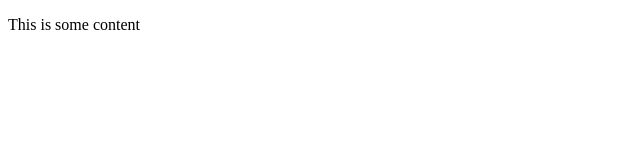
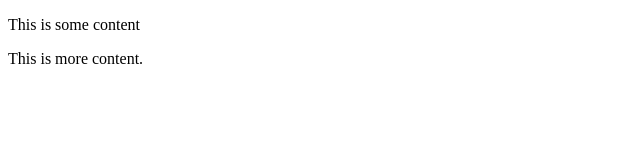
Before and after one commit to donburks/apr92018_intro_git, a plain HTML site: page index.html in a window 1280 px wide. Shown: the whole page, without its empty margins (0-640 px from the left). Drawn offline with Linux system fonts and the light colour scheme.

Commit message:
Added more content to index file

```diff
--- a/index.html
+++ b/index.html
@@ -5,5 +5,8 @@
   </head>
   <body>
     <p>This is some content</p>
+    <div>
+      <p>This is more content.</p>
+    </div>
   </body>
 </html>
```
